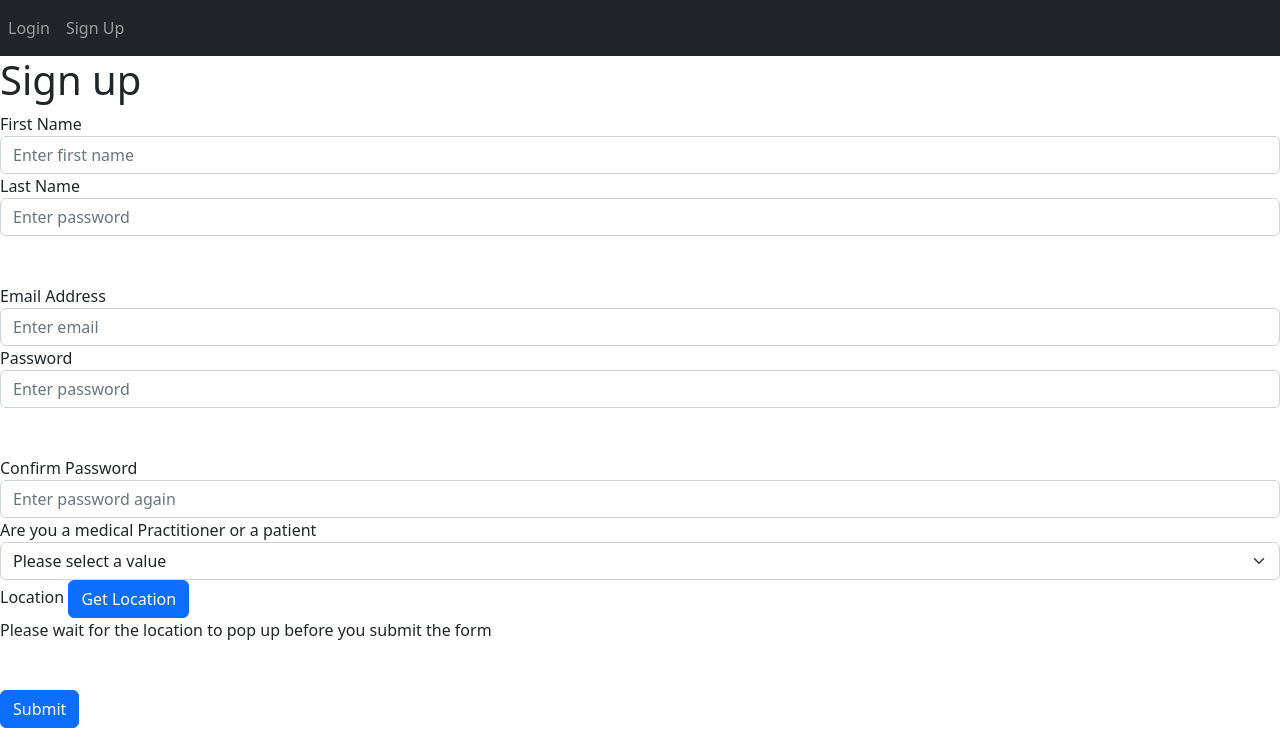
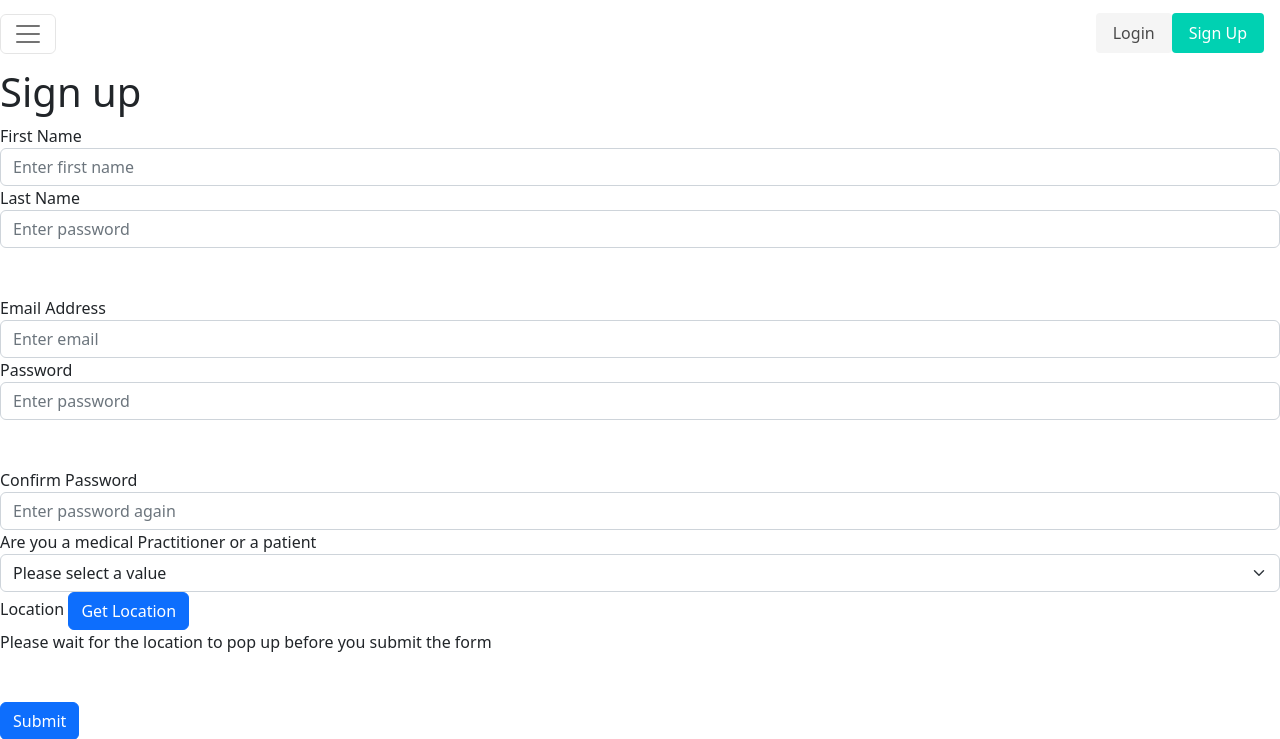
Before and after one commit to Pranavmath/SENT.it, a Python web app: template templates/sign-up.html in a window 1280 px wide. Shown: the top 739 px of the page. Run offline with Jinja, Linux system fonts and the light colour scheme; the template is opened without the code that fills it, so the values that code supplies are empty; some libraries are stand-ins or nearby versions.

Commit message:
* experimented with bulma and added bulma styling to navbar

```diff
--- a/templates/base.html
+++ b/templates/base.html
@@ -1,9 +1,9 @@
 <!DOCTYPE html>
 <html lang="en">
 <head>
-  <meta charset="UTF-8">
+  <meta name="viewport" content="width=device-width, initial-scale=1" charset="UTF-8">
   <title>{{ title }}</title>
-  <link rel="stylesheet" href="mainpage.css">
+  <link rel="stylesheet" href="https://cdn.jsdelivr.net/npm/bulma@0.9.4/css/bulma.min.css">
 </head>
 
 <script src="https://ajax.googleapis.com/ajax/libs/jquery/3.1.0/jquery.min.js"></script>
@@ -15,7 +15,7 @@
 </script>
 
 <body>
-<nav class="navbar navbar-expand-lg navbar-dark bg-dark">
+<nav class="navbar">
       <button
         class="navbar-toggler"
         type="button"
@@ -24,22 +24,22 @@
       >
         <span class="navbar-toggler-icon"></span>
       </button>
-      <div class="collapse navbar-collapse" id="navbar">
-        <div class="navbar-nav">
+      <div class="navbar-brand" id="navbar">
+        <div class="navbar-menu">
           {% if current_user.is_authenticated %}
-          <a class="nav-item nav-link" id="home" href="/">Home</a>
-          <a class="nav-item nav-link" id="symptoms" href="/symptoms">Symptoms Checker</a>
+          <a class="navbar-item" id="home" href="/">Home</a>
+          <a class="navbar-item" id="symptoms" href="/symptoms">Symptoms Checker</a>
 
           {% if current_user.job == "patient" %}
-            <a class="nav-item nav-link" id="communicate" href="/communicate-patient">Communicate</a>
+            <a class="navbar-item" id="communicate" href="/communicate-patient">Communicate</a>
           {% else %}
-            <a class="nav-item nav-link" id="communicate" href="/communicate-medical">Communicate</a>
+            <a class="navbar-item" id="communicate" href="/communicate-medical">Communicate</a>
           {% endif %}
 
-          <a class="nav-item nav-link" id="logout" href="/logout">Logout</a>
+          <a class="button is-light" id="logout" href="/logout" style="text-decoration:none">Logout</a>
           {% else %}
-          <a class="nav-item nav-link" id="login" href="/login">Login</a>
-          <a class="nav-item nav-link" id="sign-up" href="/sign-up">Sign Up</a>
+          <a class="button is-light" id="login" href="/login" style="text-decoration:none">Login</a>
+          <a class="button is-primary" id="sign-up" href="/sign-up" style="text-decoration:none">Sign Up</a>
           {% endif %}
         </div>
       </div>
--- a/templates/home.html
+++ b/templates/home.html
@@ -1,13 +1,12 @@
 {% extends "base.html" %} {% block title %}Home{% endblock %}
 {% block main%}
-
 <h1>Submit your images here:</h1>
 <form method = "POST" enctype = "multipart/form-data">
     <input type="file" name="image">
     <br><br>
     <button type="submit" class="btn btn-primary">Submit</button>
 </form>
-
+<button class="button is-loading">Me when the taylor </button>
 {% if (predict==[None, None]) %}
   <h1></h1>
 {% else %}
```
Also changed, not shown: instance/database.db.
